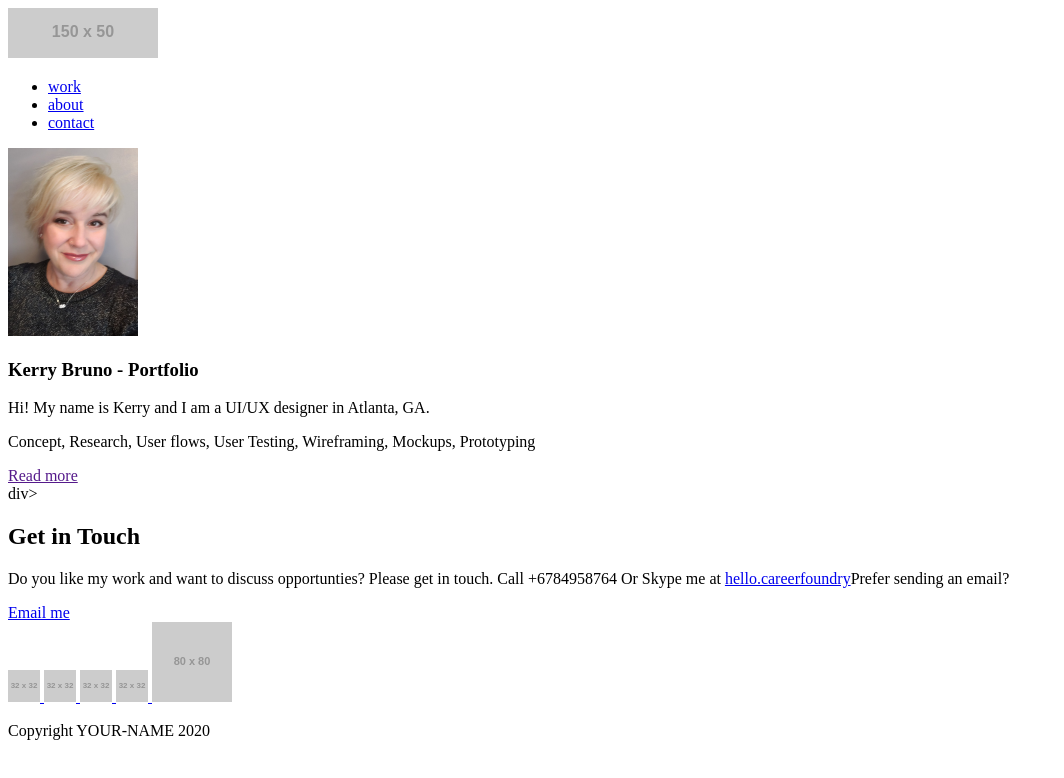
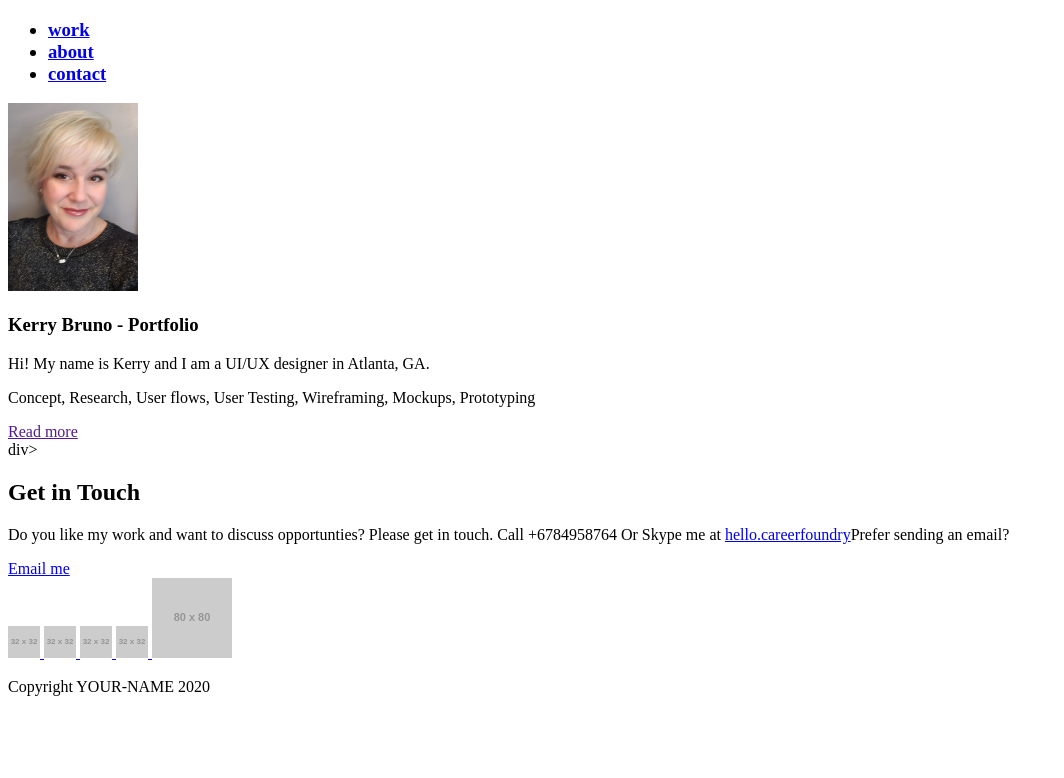
Before and after one commit to Klbruno/Portfolio-site-Kerry-Bruno, a plain HTML site: page index.html in a window 1280 px wide. Shown: the whole page, without its empty margins (0-1064 px from the left). Drawn offline with Linux system fonts and the light colour scheme; placeholder pictures from the web are drawn by us.

Commit message:
Update index.html

```diff
--- a/index.html
+++ b/index.html
@@ -9,7 +9,7 @@
     <body>
         <header>
             <div>
-                <img src="https://via.placeholder.com/150x50?text=Logo" alt="kerrybruno" >
+               <h3 Kerry Bruno - Portfolio </h3>
                 <nav>
                   <ul>
                     <li><a href="#">work</a></li>
```
